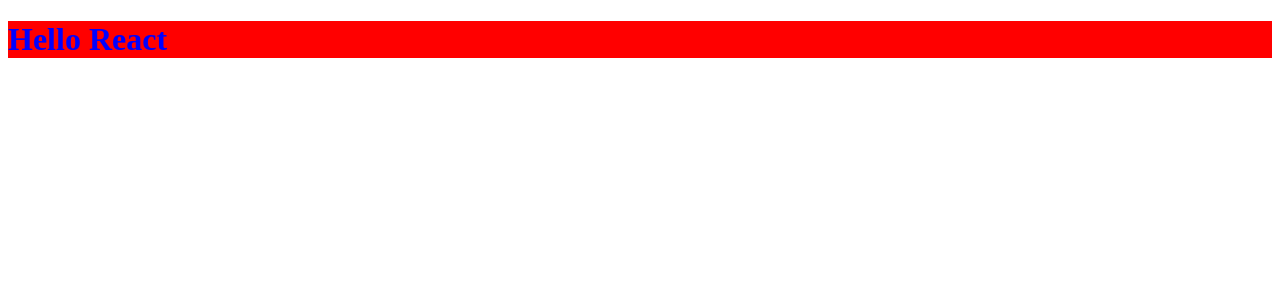
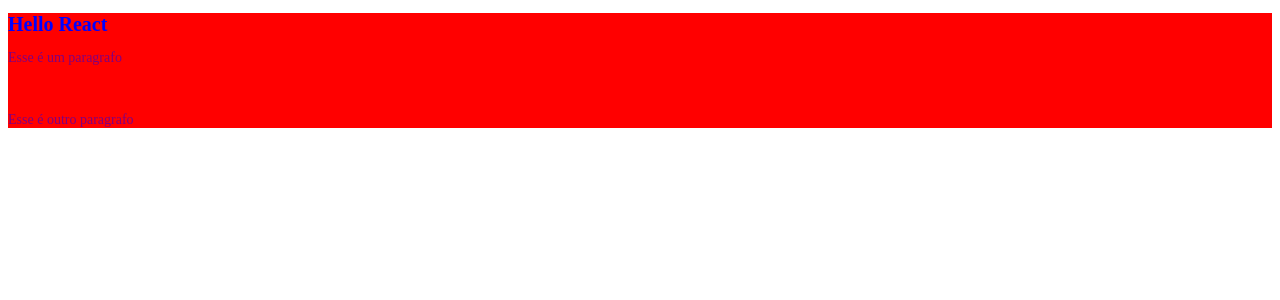
Before and after one commit to Pedro-Balestra/devClub, a React (Create React App) app in the folder REACT/first-project-react/: page / in a window 1280 px wide. Shown: the top 300 px of the page. Built offline with nearby package versions, Linux system fonts and the light colour scheme.

Commit message:
Styled Components

```diff
--- a/REACT/first-project-react/package.json
+++ b/REACT/first-project-react/package.json
@@ -9,6 +9,7 @@
     "react": "^18.3.1",
     "react-dom": "^18.3.1",
     "react-scripts": "5.0.1",
+    "styled-components": "^6.1.11",
     "web-vitals": "^2.1.4"
   },
   "scripts": {
--- a/REACT/first-project-react/src/App.js
+++ b/REACT/first-project-react/src/App.js
@@ -1,13 +1,17 @@
 import React from "react";
-import './styles.css'
+import { Container, H1, P } from "./styles";
 
 //JSX
 const App = () => {
   const hello = "Hello React"
   return (
-    <div className="container">
-      <h1>{hello}</h1>
-    </div>
+    <Container>
+      <H1>{hello}</H1>
+      <P>Esse é um paragrafo</P>
+      <br></br>
+      <P>Esse é outro paragrafo</P>
+
+    </Container>
   )
 }
 
--- a/REACT/first-project-react/src/styles.css
+++ /dev/null
@@ -1,7 +0,0 @@
-h1 {
-    color: blue
-}
-
-.container {
-    background-color: red;
-}
--- /dev/null
+++ b/REACT/first-project-react/src/styles.js
@@ -0,0 +1,15 @@
+import styled from 'styled-components';
+
+export const Container = styled.div`
+    background-color: red;
+`;
+
+export const H1 = styled.h1`
+    color: blue;
+    font-size: 20px;
+`;
+
+export const P = styled.p`
+    color: purple;
+    font-size: 14px;
+`;
```
Also changed, not shown: 1 other file (tests, documents, lock files or other folders).
